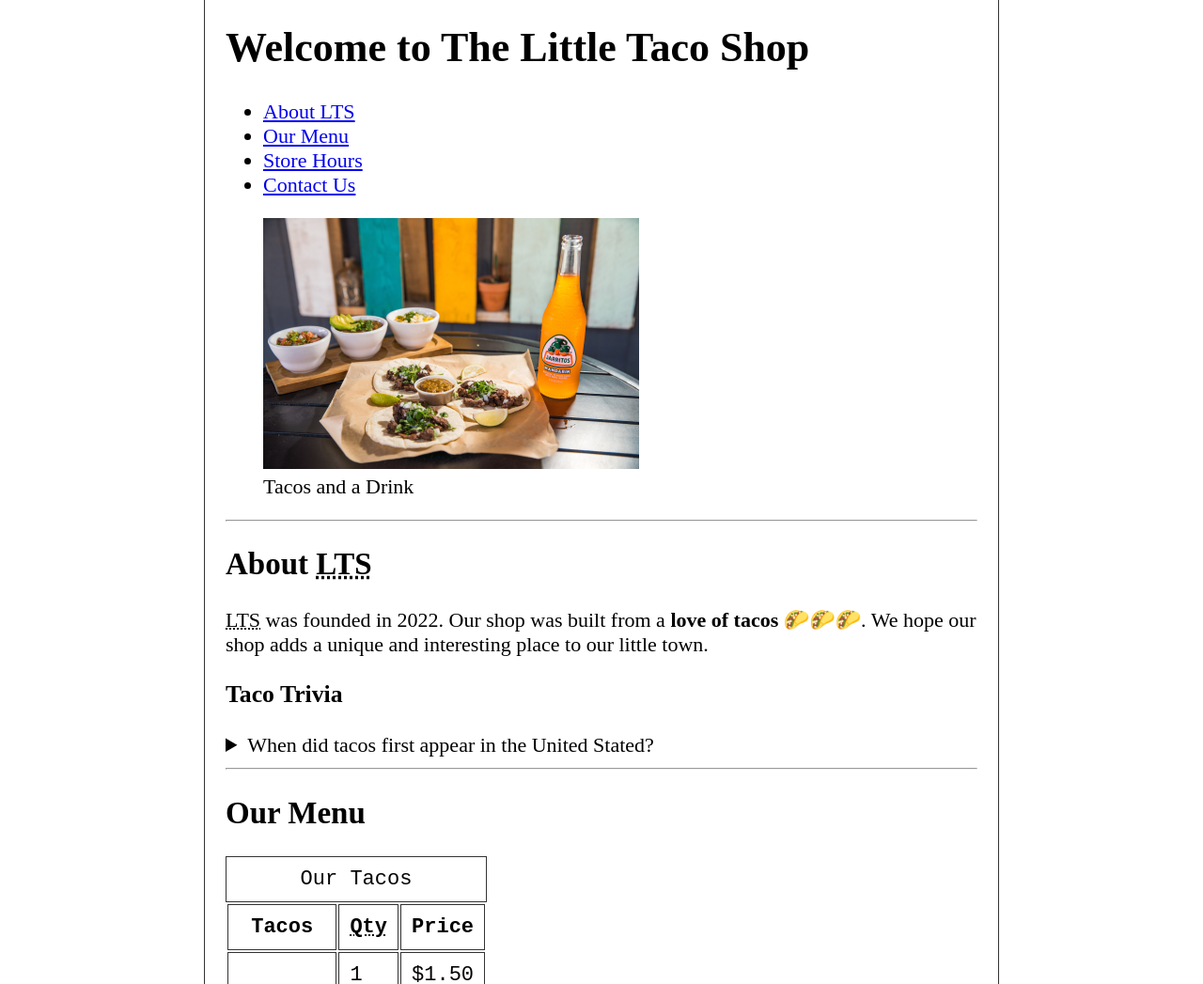
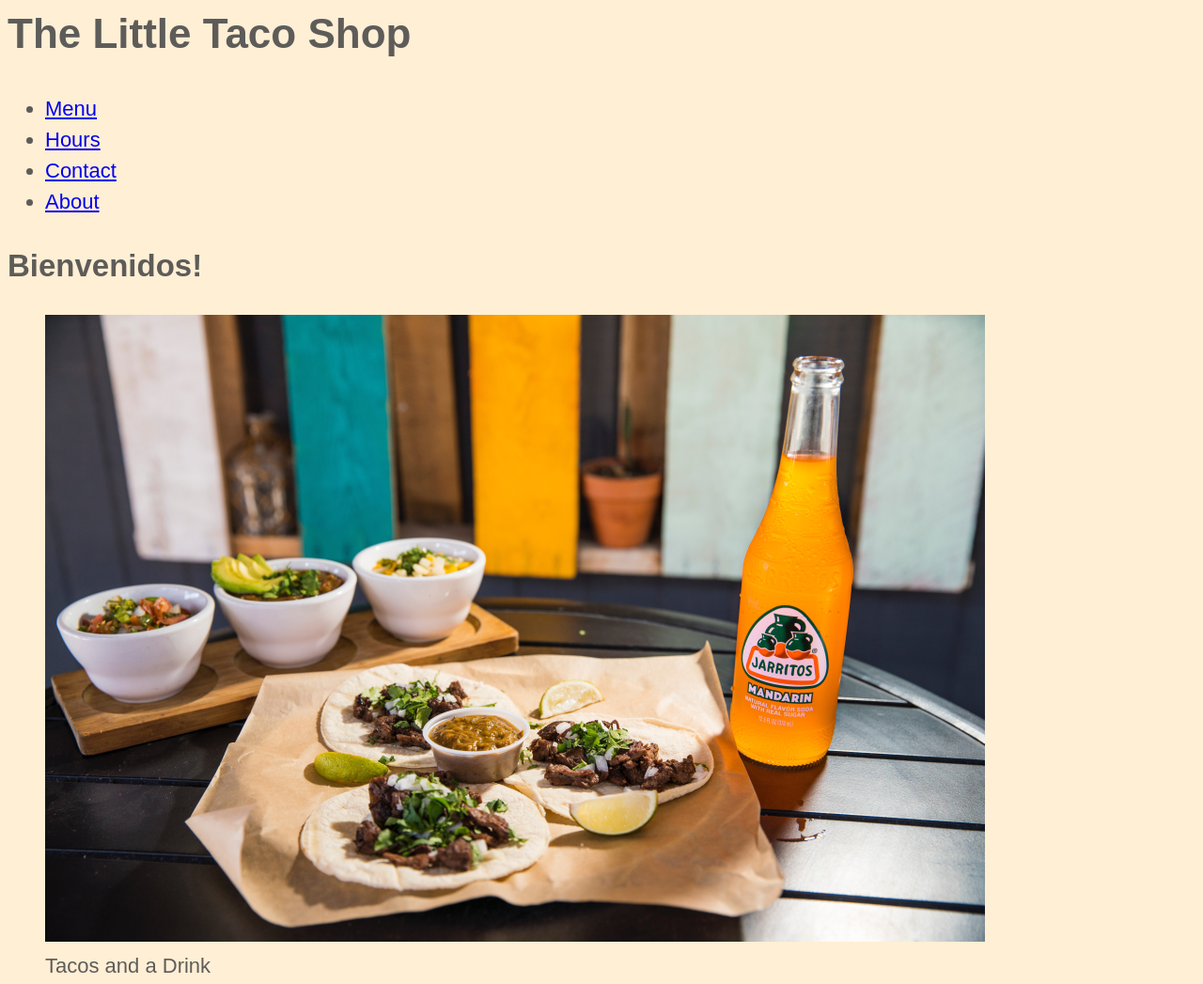
Before and after one commit to midcenturydude7/css-learning, a plain HTML site: page final-project/index.html in a window 1280 px wide. Shown: the part 26-1073 px from the top of the page at 94% size. Drawn offline with Linux system fonts and the light colour scheme; files that its build step writes are made by us from their sources.

Commit message:
Con't to organize file content/structure

```diff
--- a/final-project/css/styles.css
+++ /dev/null
@@ -1,19 +0,0 @@
-html {
-  font-size: 22px;
-}
-
-body {
-  min-height: 100vh;
-  max-width: 800px;
-  margin: 0 auto;
-  padding: 1rem;
-  border-left: 1px solid #333;
-  border-right: 1px solid #333;
-}
-
-th, td, caption {
-  border: 1px solid #333;
-  font-family: 'Courier New', Courier, monospace;
-  border-collapse: separate;
-  padding: 0.5rem;
-}
--- a/final-project/index.html
+++ b/final-project/index.html
@@ -3,40 +3,44 @@
 
 <head>
   <meta charset="UTF-8">
-  <meta http-equiv="X-UA-Compatible" content="IE=edge">
+  <meta name="author" content="Matt Griffes">
+  <meta name="description" content="The Official Website for The Little Taco Shop">
   <meta name="viewport" content="width=device-width, initial-scale=1.0">
   <title>The Little Taco Shop</title>
+  <link rel="icon" href="favicon.ico" type="image/x-icon">
   <link rel="stylesheet" href="css/styles.css">
 </head>
 
 <body>
-  <header>
-    <h1>Welcome to The Little Taco Shop</h1>
-    <nav>
-        <ul>
+  <header class="header">
+    <h1 class="header__h1">The Little Taco Shop</h1>
+    <nav class="header__nav">
+      <ul class="header__ul">
         <li>
-                <a href="#about">About <abbr title="The Little Taco Shop">LTS</abbr></a>
+            <a href="/#menu">Menu</a>
         </li>
         <li>
-                <a href="#menu">Our Menu</a>
+          <a href="hours.html">Hours</a>
         </li>
         <li>
-                <a href="hours.html">Store Hours</a>
+            <a href="contact.html">Contact</a>
         </li>
         <li>
-                <a href="contact.html">Contact Us</a>
+          <a href="/about.html">About</a>
         </li>
       </ul>
     </nav>
+  </header>
 
+  <section class="hero">
+    <h2 class="hero__h2">Bienvenidos!</h2>
     <figure>
-        <img src="img/tacos_and_drink_400x267.png" alt="Tacos and a Drink" title="We love tacos!" width="400"
-            height="267">
-        <figcaption>
+      <img src="img/tacos_and_drink_1000x667.png" alt="Tacos and a Drink" title="We love tacos!" width="1000" height="667">
+      <figcaption class="offscreen">
           Tacos and a Drink
       </figcaption>
     </figure>
-  </header>
+  </section>
 
   <hr>
 
```
Also changed, not shown: final-project/about.html (+44 -0 lines), final-project/contact.html (+16 -13 lines), final-project/hours.html (+15 -13 lines), 1 other file. Lines whose indentation alone changed are shown as unchanged.
